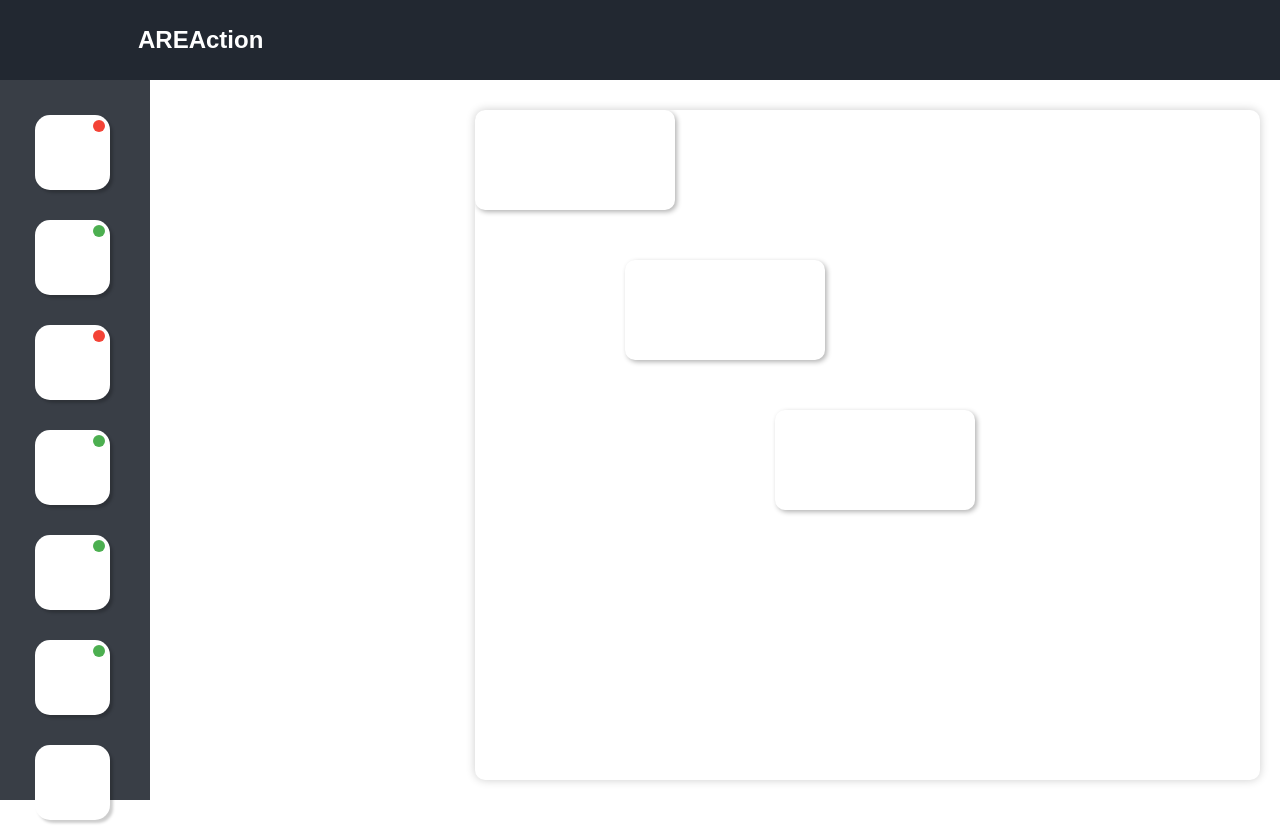
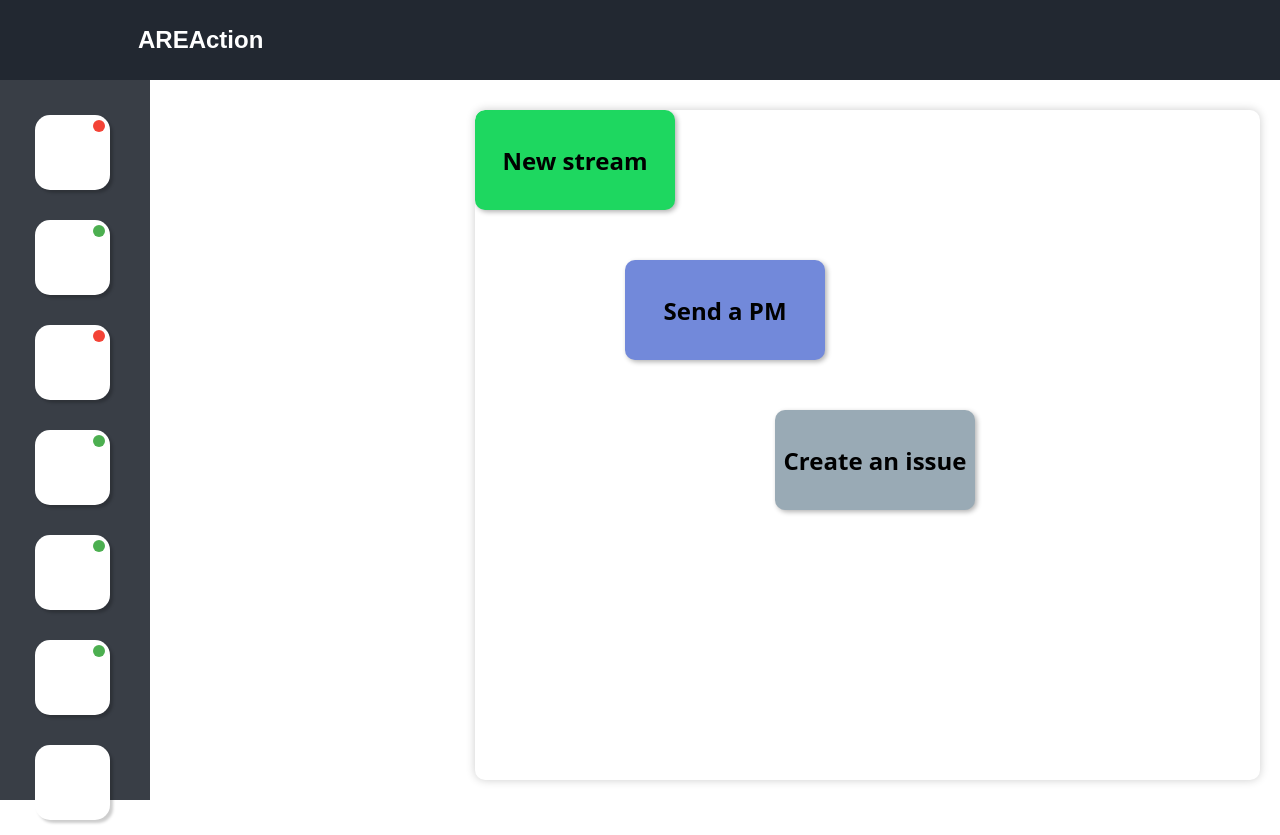
Before and after one commit to VictorHarri-Chal/AREA, a React (Create React App) app in the folder web/: page /dashboard in a window 1280 px wide. Built offline with nearby package versions, Linux system fonts and the light colour scheme; some icons are missing.

Commit message:
[UPDATE] recup data from sidebar

```diff
--- a/web/src/components/Playground/index.js
+++ b/web/src/components/Playground/index.js
@@ -1,16 +1,14 @@
 import React, { useState, useEffect, useRef } from 'react'
 import { PlaygroundContainer, PlaygroundMain, PlaygroundBox } from './PlaygroundElements'
+import { BlocsData } from './BlocsData';
+import { ASData } from '../AppSidebar/ASData';
 
 const Playground = () => {
     const [isDragging, setIsDragging] = useState(false);
     const [containerPosition, setContainerPosition] = useState({});
     const containerRef = useRef(null);
     const [draggingId, setDraggingId] = useState(null);
-    const [boxes, setBoxes] = useState([
-        { id: 1, x: 0, y: 0 },
-        { id: 2, x: 150, y: 150 },
-        { id: 3, x: 300, y: 300 },
-    ]);
+    const [boxes, setBoxes] = useState(BlocsData);
 
     useEffect(() => {
         const containerRect = containerRef.current.getBoundingClientRect();
@@ -73,19 +71,45 @@ const Playground = () => {
     setIsDragging(false);
     };
 
+    const getBlocData = (key) => {
+        let blocData = {
+            title: '',
+            color: ''
+        };
+        ASData.find(el => {
+            let actionBloc = undefined;
+            if (el.action_blocs !== undefined)
+                actionBloc = el.action_blocs.find(bloc => bloc.key === key);
+            let reactionBloc = undefined;
+            if (el.reaction_blocs !== undefined)
+                reactionBloc = el.reaction_blocs.find(bloc => bloc.key === key);
+            if (actionBloc !== undefined) {
+                blocData.title = actionBloc.title;
+                blocData.color = el.color;
+            } else if (reactionBloc !== undefined) {
+                blocData.title = reactionBloc.title;
+                blocData.color = el.color;
+            }
+        });
+        return blocData;
+    }
+
     return (
         <PlaygroundMain>
             <PlaygroundContainer onMouseMove={handleMouseMove} onMouseUp={handleMouseUp} ref={containerRef}>
-            {boxes.map(box => (
-                <PlaygroundBox
-                    key={box.id}
-                    style={{
-                        left: box.x,
-                        top: box.y,
-                    }}
-                onMouseDown={handleMouseDown(box.id)}
-            />
-            ))}
+            {boxes.map(box => {
+                let data = getBlocData(box.key);
+                return (
+                    <PlaygroundBox key={box.id} color={data.color}
+                        style={{
+                            left: box.x,
+                            top: box.y,
+                        }}
+                        onMouseDown={handleMouseDown(box.id)}>
+                        {data.title}
+                    </PlaygroundBox>
+                )
+            })}
             </PlaygroundContainer>
         </PlaygroundMain>
     );
```
